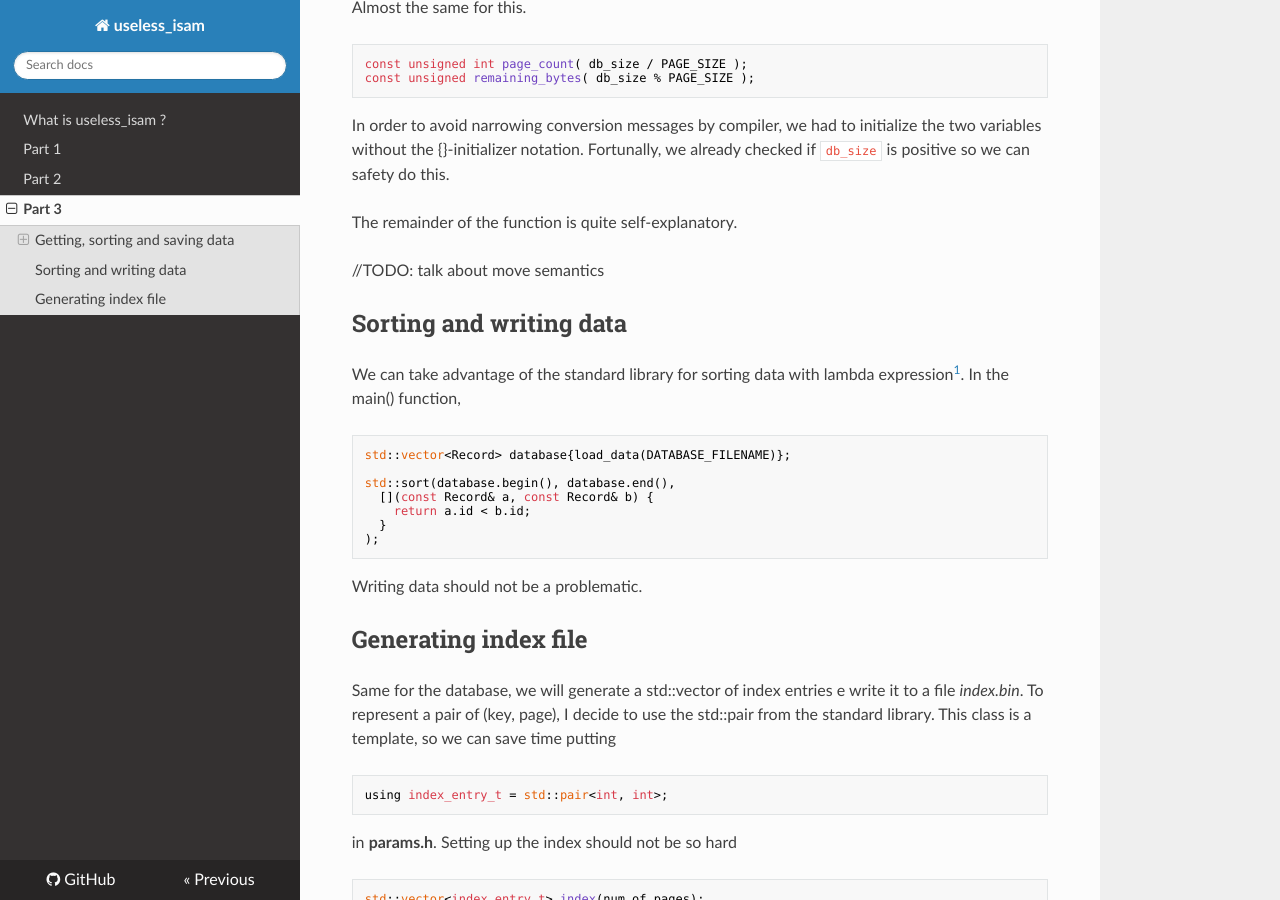
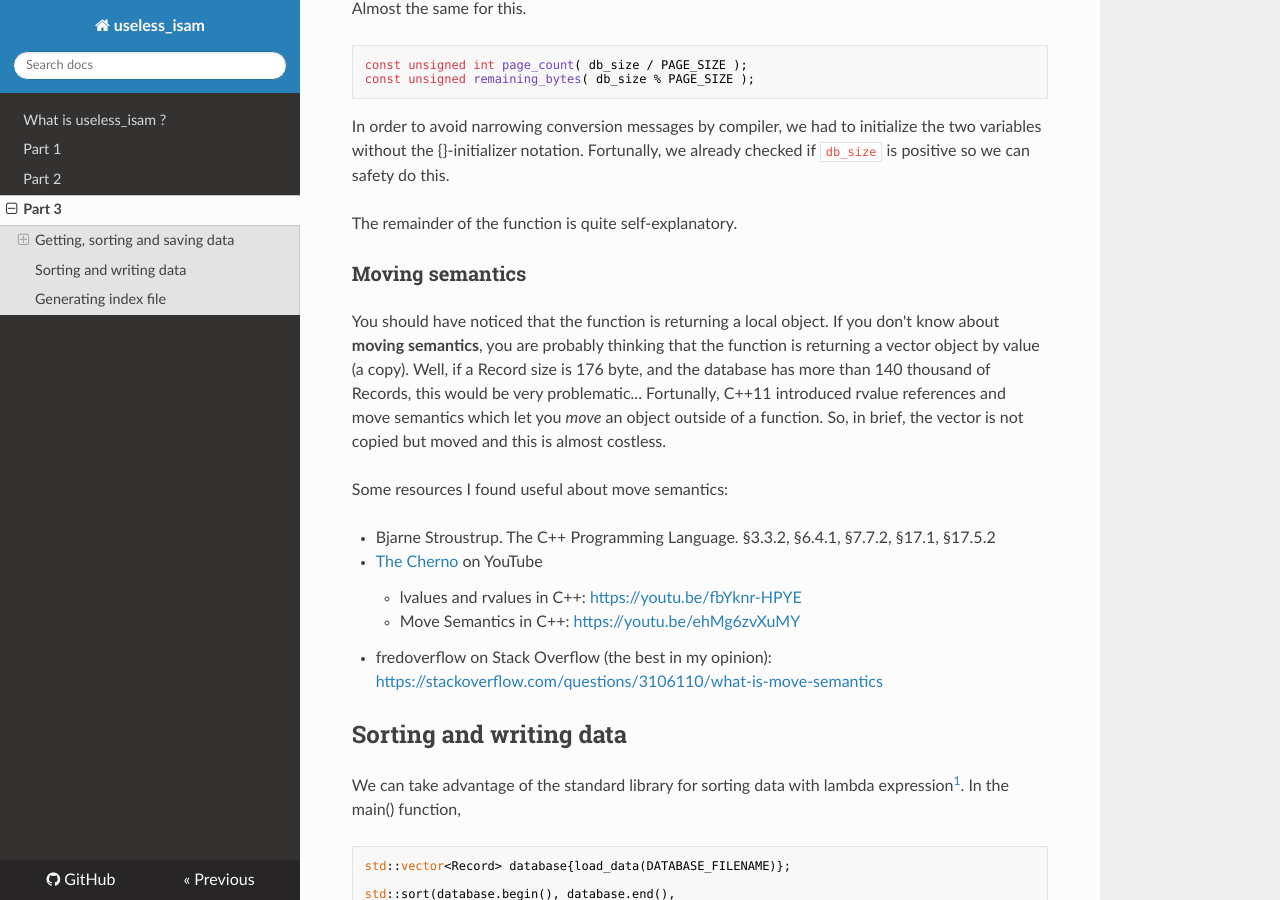
Before and after one commit to JohnHop/useless_isam, an MkDocs documentation site: the page built from docs/part3.md, in a window 1280 px wide and 900 px high, scrolled down 2013 px. Built offline with MkDocs 1.6.1, drawn with Linux system fonts in a browser that asks for light colours; nearby versions of some CDN libraries; some of the changed text lies outside the part shown.

Commit message:
Migliorata part3.md

```diff
--- a/docs/part3.md
+++ b/docs/part3.md
@@ -26,7 +26,7 @@ std::vector<Record> load_data(const std::string& filename)
 
 It will set up a `std::vector` with all Records loaded from the _database.bin_ and will returns it. Quite simple.
 
-We need to know how many Records are presente inside the database. So we will open the file in binary / read mode with the `std::ios_base::ate` flag. Then, the `tellg()` method will returns the file byte size, say **db_size**.
+We need to know how many Records are present inside the database. So we will open the file with the `std::ios_base::ate` flag in order to move the file pointer position at the end of file. Then, the `tellg()` method will returns the file byte size, say **db_size**.
 
 Since `PAGE_SIZE = 4096` and `sizeof_record = sizeof(Record)`
 
@@ -80,7 +80,17 @@ In order to avoid narrowing conversion messages by compiler, we had to initializ
 
 The remainder of the function is quite self-explanatory.
 
-//TODO: talk about move semantics
+### Moving semantics
+
+You should have noticed that the function is returning a local object. If you don't know about **moving semantics**, you are probably thinking that the function is returning a vector object by value (a copy). Well, if a Record size is 176 byte, and the database has more than 140 thousand of Records, this would be very problematic... Fortunally, C++11 introduced rvalue references and move semantics which let you _move_ an object outside of a function. So, in brief, the vector is not copied but moved and this is almost costless.
+
+Some resources I found useful about move semantics:
+
+- Bjarne Stroustrup. The C++ Programming Language. §3.3.2, §6.4.1, §7.7.2, §17.1, §17.5.2
+- [The Cherno](https://www.youtube.com/@TheCherno) on YouTube
+    - lvalues and rvalues in C++: <https://youtu.be/fbYknr-HPYE>
+    - Move Semantics in C++: <https://youtu.be/ehMg6zvXuMY>
+- fredoverflow on Stack Overflow (the best in my opinion): <https://stackoverflow.com/questions/3106110/what-is-move-semantics>
 
 ## Sorting and writing data
 
```
